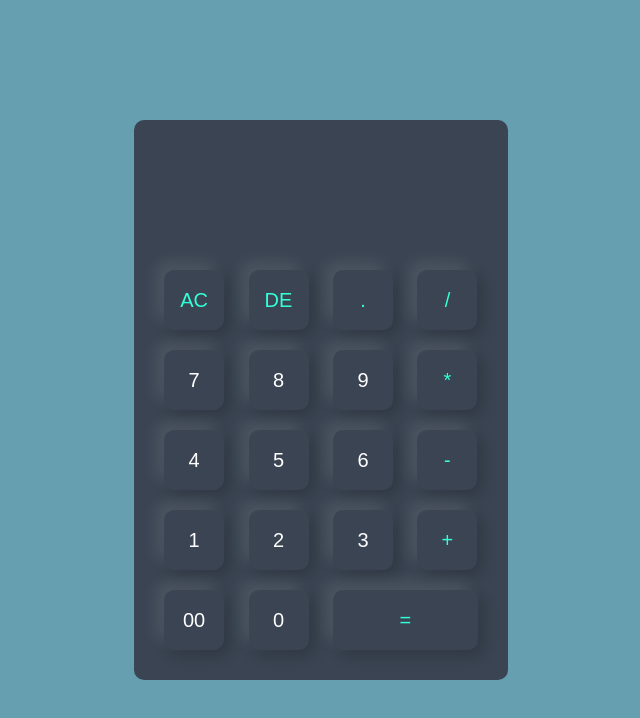
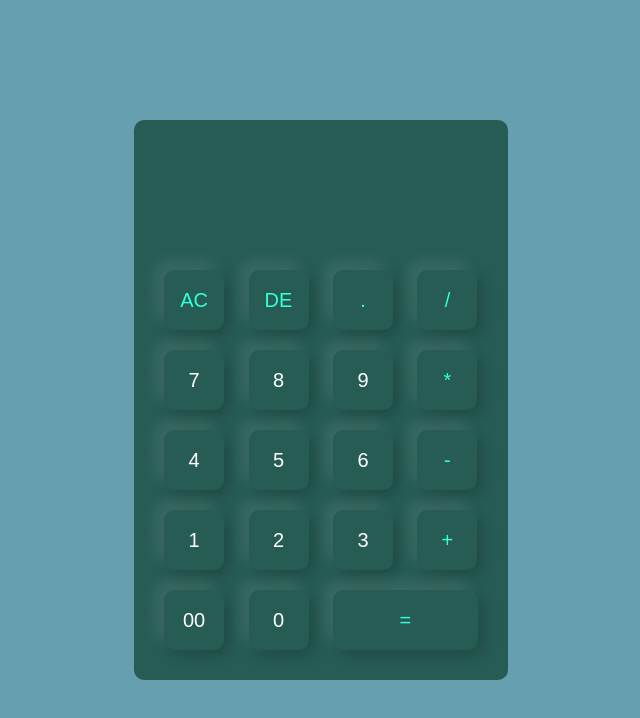
Before and after one commit to 1SaiVaruna/Calculator, a plain HTML site: page index.html in a window 1280 px wide. Shown: the whole page, without its empty margins (319-959 px from the left). Drawn offline with Linux system fonts and the light colour scheme.

Commit message:
Changed calculator background colour to green.

```diff
--- a/style.css
+++ b/style.css
@@ -15,7 +15,7 @@
 }
 
 .calculator{
-    background: #3a4452;
+    background: #265c54;
     padding: 20px;
     border-radius: 10px
 }
```
